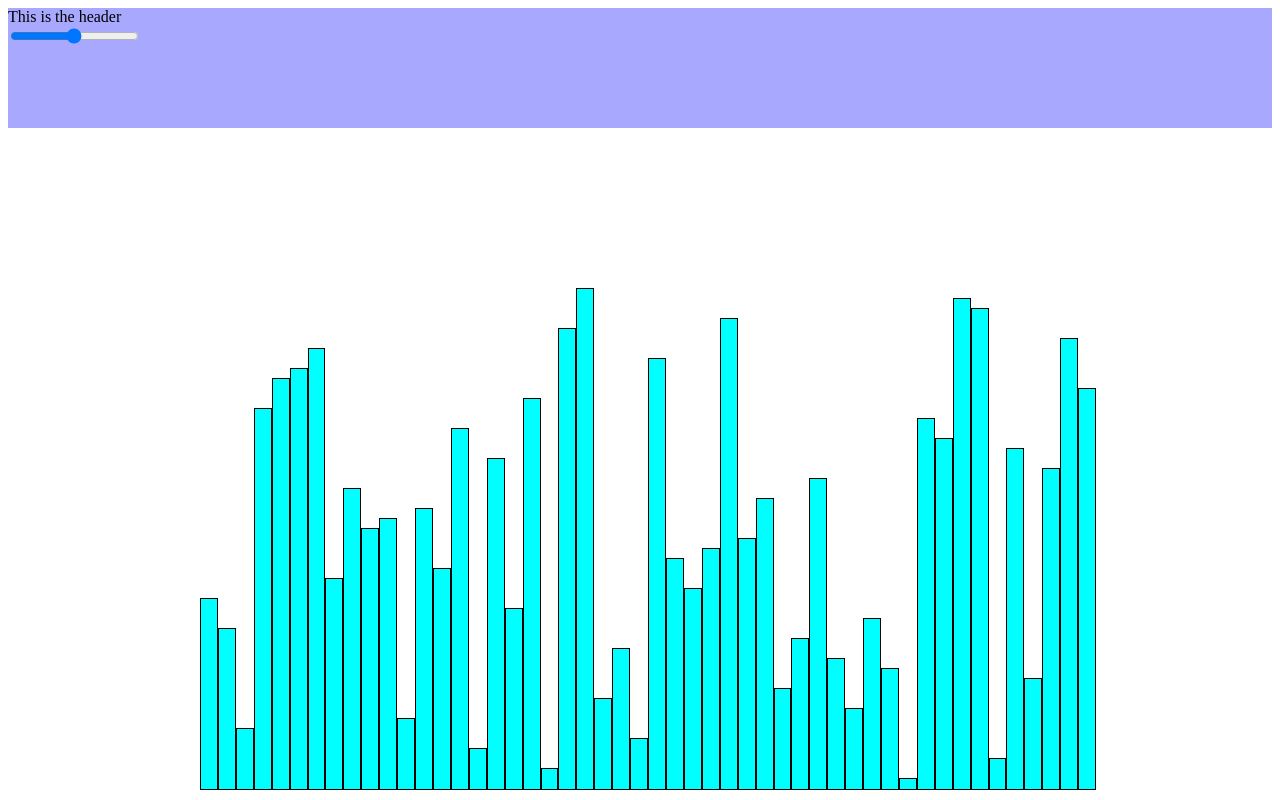
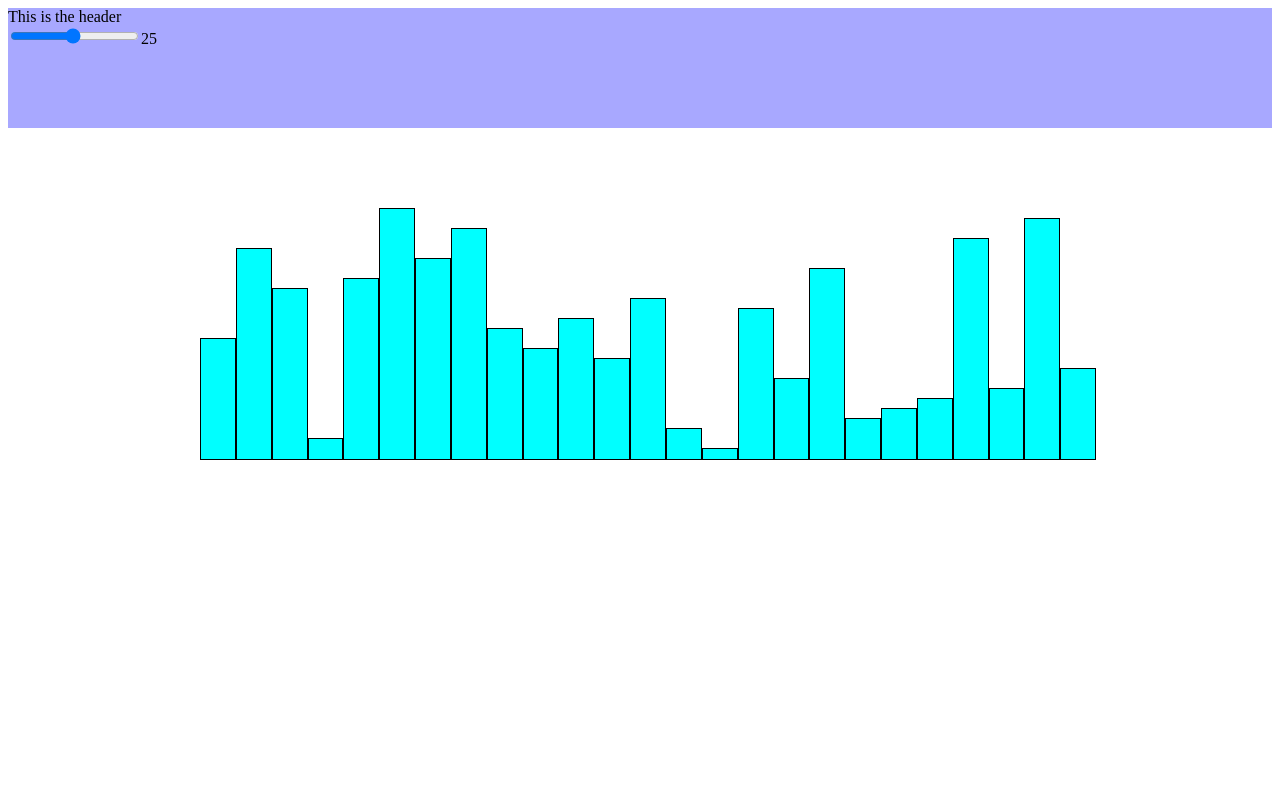
Before and after one commit to DasherDo/sorting-algorithm-visualizer, a React (Create React App) app: page / in a window 1280 px wide. Built offline with nearby package versions, Linux system fonts and the light colour scheme.

Commit message:
slider and array functionality

```diff
--- a/src/App.js
+++ b/src/App.js
@@ -7,7 +7,7 @@ function App() {
   return (
     <div className="App">
       <Header />
-      <VisualizeArray />
+      {/* <VisualizeArray /> */}
     </div>
   );
 }
--- a/src/components/Header/Slider.js
+++ b/src/components/Header/Slider.js
@@ -1,10 +1,20 @@
 import React, { useState, useEffect } from 'react';
 import './header.css'
+import VisualizeArray from '../Main/VisualizeArray'
 
 function Slider () {
+
+    const [value, setValue] = useState(25);
+
     return (
         <div className='slider'>
-            <input type='range' min='1' max='100' value='50'></input>
+            <input type="range" min="1" max="50" value={value}
+         onChange={({ target: { value: radius } }) => {
+                    setValue(radius);
+                  }}
+      />
+            {value}
+            <VisualizeArray len={value}/>
         </div>
     )
 };
--- a/src/components/Main/VisualizeArray.js
+++ b/src/components/Main/VisualizeArray.js
@@ -2,11 +2,13 @@ import React from 'react';
 import ShuffleArray from './ShuffleArray.js'
 import './Array.css'
 
-function VisualizeArray () {
+function VisualizeArray (len) {
+
+    console.log(len)
 
     return (
         <div className='container'>
-            <ShuffleArray len={50}/>
+            <ShuffleArray len={len['len']}/>
         </div>
     )
 }
```
